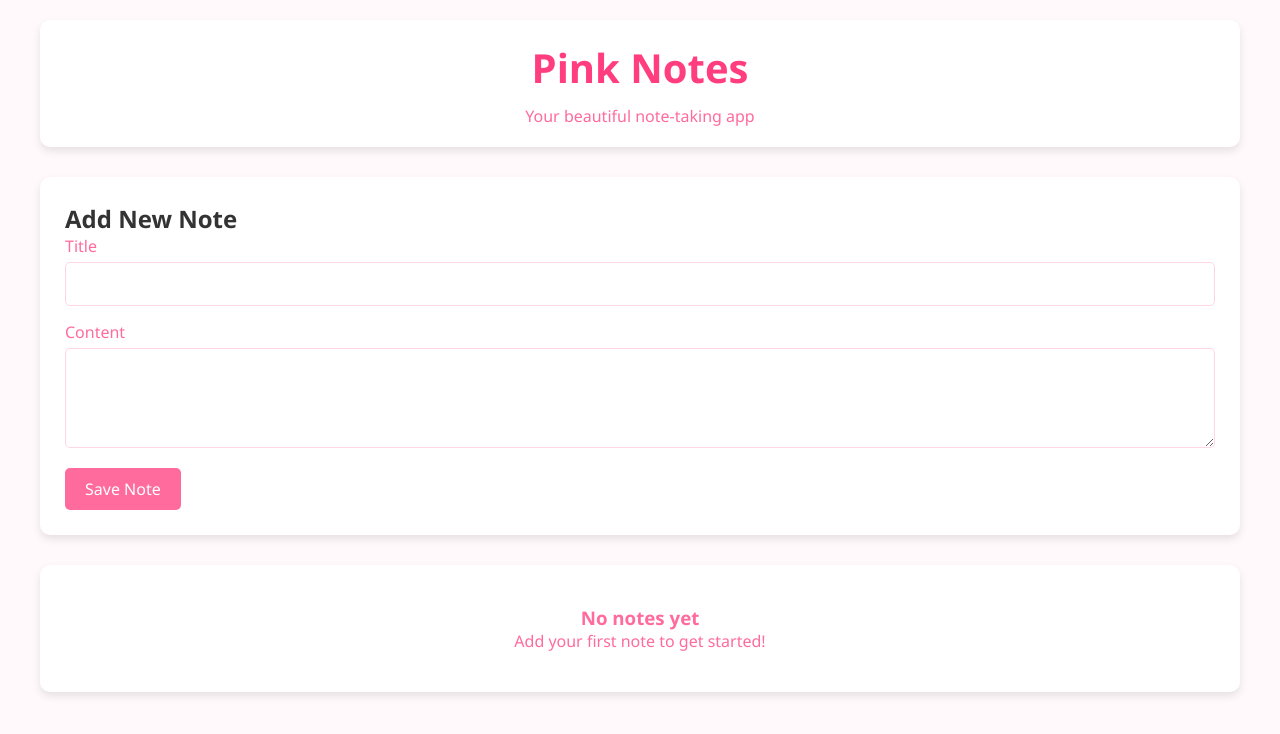
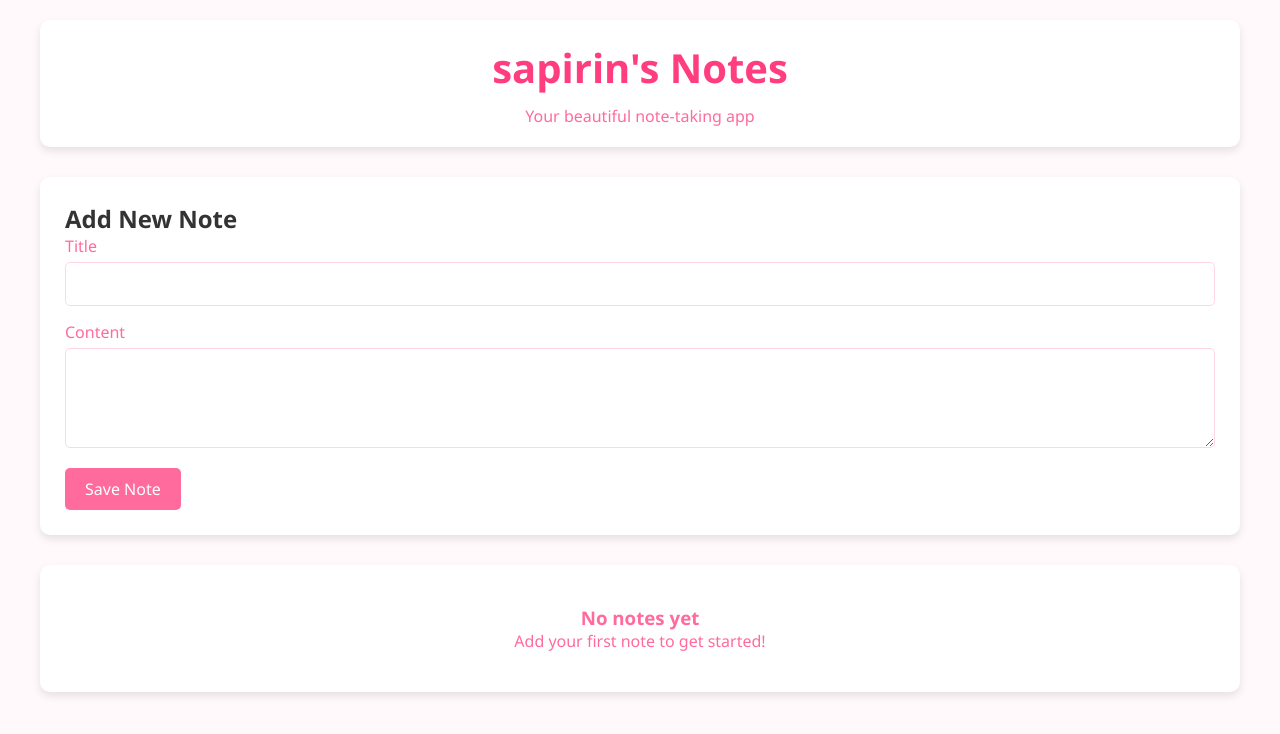
Before and after one commit to SabirinMohamedAli/my-notes, a plain HTML site: page index.html in a window 1280 px wide. Drawn offline with Linux system fonts and the light colour scheme.

Commit message:
changed the app name

```diff
--- a/index.html
+++ b/index.html
@@ -198,7 +198,7 @@
 <body>
     <div class="container">
         <header>
-            <h1>Pink Notes</h1>
+            <h1>sapirin's Notes</h1>
             <p class="subtitle">Your beautiful note-taking app</p>
         </header>
 
```
